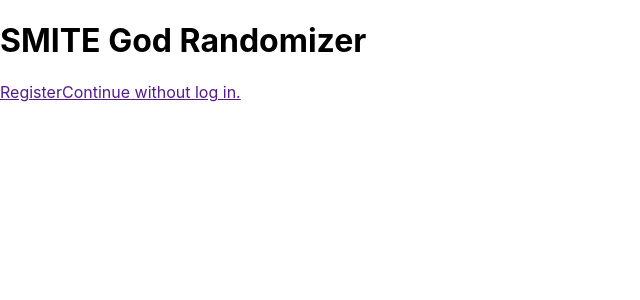
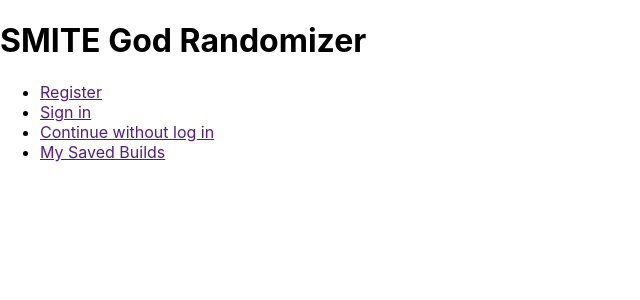
Before and after one commit to lbox87/smite-randomizer-client, a React (Create React App) app: page / in a window 1280 px wide. Shown: the top 300 px of the page, without its empty margins (0-640 px from the left). Built offline with nearby package versions, Linux system fonts and the light colour scheme.

Commit message:
header-nav components

```diff
--- a/src/components/app.js
+++ b/src/components/app.js
@@ -1,25 +1,14 @@
 import React from 'react';
 
-import TopNav from './top-nav';
+import Header from './header';
 
-// import './board.css';
+// import './app.css';
 
 export default function App() {
     return (
-        <div className="header">
-            <h1>SMITE God Randomizer</h1>
-            <TopNav />
-            {/* <ul className="lists">
-                <li className="list-wrapper">
-                  <List />
-                </li>
-                <li className="list-wrapper">
-                  <List />
-                </li>
-                <li className="list-wrapper">
-                  <List />
-                </li>
-            </ul> */}
+        <div>
+            <Header />
         </div>
+
     );
 }
--- /dev/null
+++ b/src/components/header.js
@@ -0,0 +1,14 @@
+import React from 'react';
+
+import TopNav from './top-nav';
+
+// import './header.css';
+
+export default function Header() {
+    return (
+        <header>
+            <h1>SMITE God Randomizer</h1>
+            <TopNav />
+        </header>
+    );
+}
--- a/src/components/top-nav.js
+++ b/src/components/top-nav.js
@@ -1,10 +1,47 @@
 import React from 'react';
+
+// import './top-nav.css';
 
 export default function TopNav() {
     return (
-        <div className="links">
-            <a href="">Register</a>
-            <a href="">Continue without log in.</a>
-        </div>
+        <nav>
+            <ul className="">
+                <li>
+                    <a href=""
+                        className=""
+                        aria-label="Register"
+                    // onClick={() => props.onRegister()}
+                    >
+                        Register
+                    </a>
+                </li>
+                <li>
+                    <a href=""
+                        className=""
+                        aria-label="Sign in"
+                    //   onClick={() => props.onSignIn()}
+                    >
+                        Sign in
+                    </a>
+                </li>
+                <li>
+                    <a href=""
+                        className=""
+                        aria-label="Continue without log in"
+                    //   onClick={() => props.onLoadRandomizer()}
+                    >
+                        Continue without log in
+                    </a>
+                </li>
+                <li>
+                    <a href=""
+                        className=""
+                    //   onClick={() => props.onLoadProfile()}
+                    >
+                        My Saved Builds
+                    </a>
+                </li>
+            </ul>
+        </nav>
     );
 }
```
